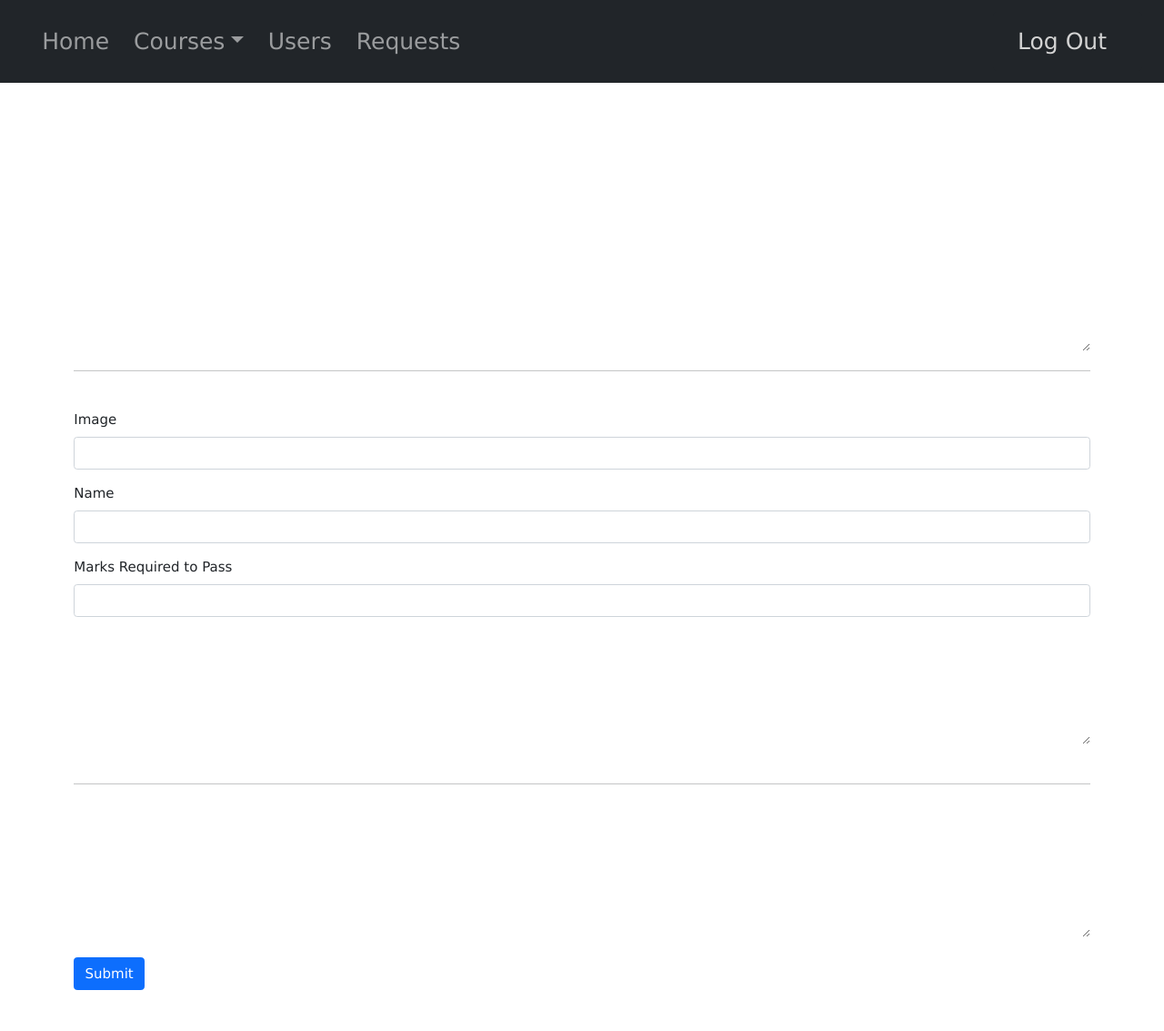
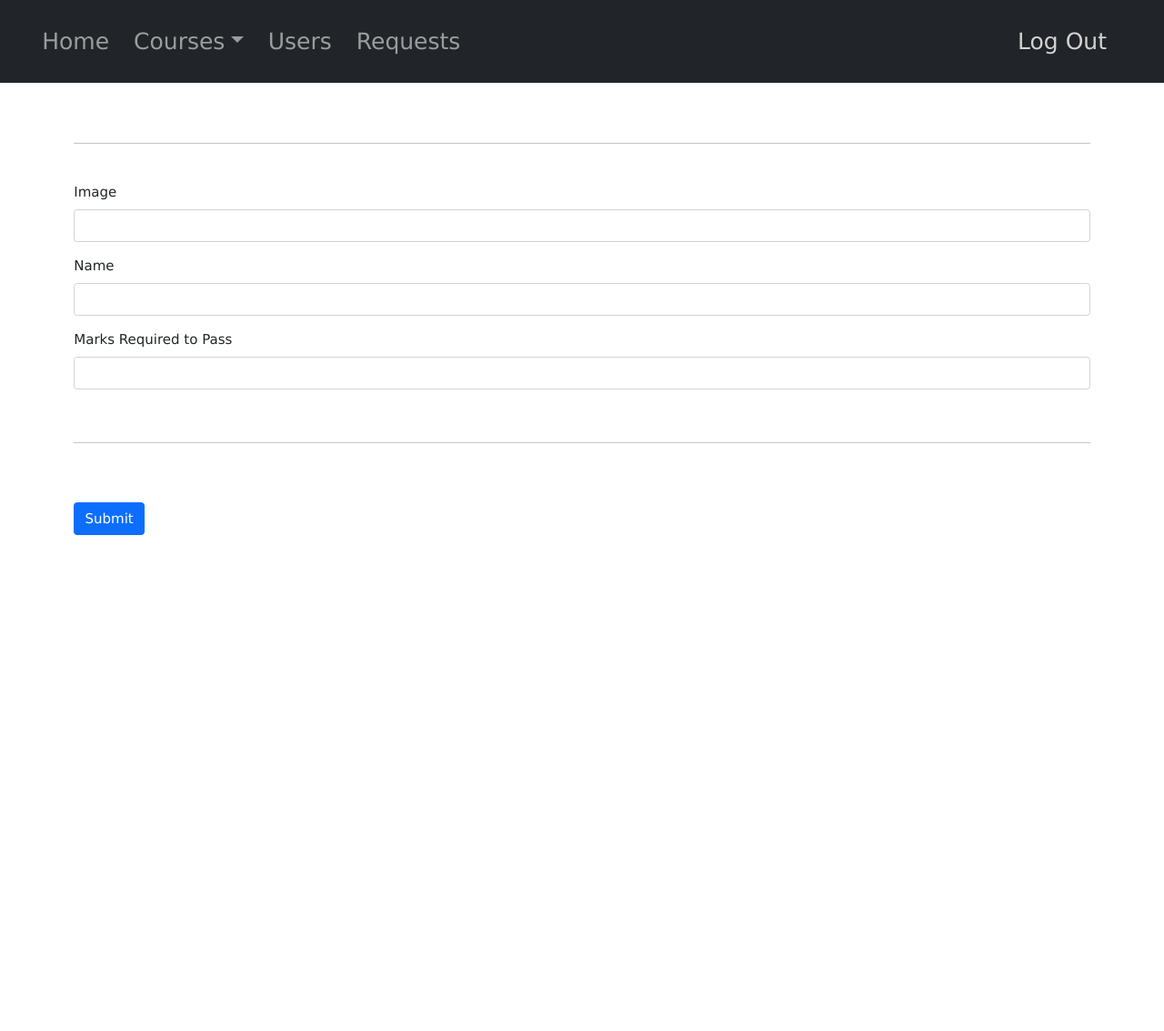
Before and after one commit to Programmer-RD-AI-Archive/Help-You-Learn-Stuff, a Flask app: page /Admin/Courses in a window 1280 px wide. Shown: the whole page at 91% size. After the commit the page ends 588 px from the top, so only its background shows below. Run offline with Flask 2, Linux system fonts and the light colour scheme; the visitor is signed in with stand-in values (Sample User, id 1); data that the repository does not hold is empty; parts of the project's set-up code (start-up, migrations or seed data) failed here and were passed over; some libraries are stand-ins or nearby versions.

Commit message:
Update courses.html

```diff
--- a/WEB/templates/admin/courses.html
+++ b/WEB/templates/admin/courses.html
@@ -4,11 +4,7 @@
 
 {% endblock %} {% block body %}
 <div class="container">
-  <div
-    class="content"
-    id="content"
-    style="resize: both; overflow: auto; height: 250px"
-  ></div>
+  <div class="content courses_content_1" id="content"></div>
   <hr />
   <br />
   <form>
@@ -31,7 +27,7 @@
         required
       />
     </div>
-    <div style="resize: both; overflow: auto; height: 125px">
+    <div class="cources_list_resources">
       {% for resource in resources %}
       <br />
       <button
@@ -49,7 +45,7 @@
     <br />
     <hr />
     <br />
-    <div style="resize: both; overflow: auto; height: 125px">
+    <div class="cources_list_questions">
       {% for question in questions %}
       <button
         type="button"
@@ -74,8 +70,8 @@
       {% for course_iter in course %}
       <div class="col">
         <div
-          class="p-3 border bg-light"
-          style="background-image: url({{course_iter[3]}});  background-position: center;background-repeat: no-repeat;background-size: cover;"
+          class="p-3 border bg-light cources_p3_border_bg_light_1"
+          style="background-image: url({{course_iter[3]}}); "
         >
           <h1><b>Name : {{course_iter[4]}}</b></h1>
           <p><b>Marks Required : {{course_iter[5]}}</b></p>
```
